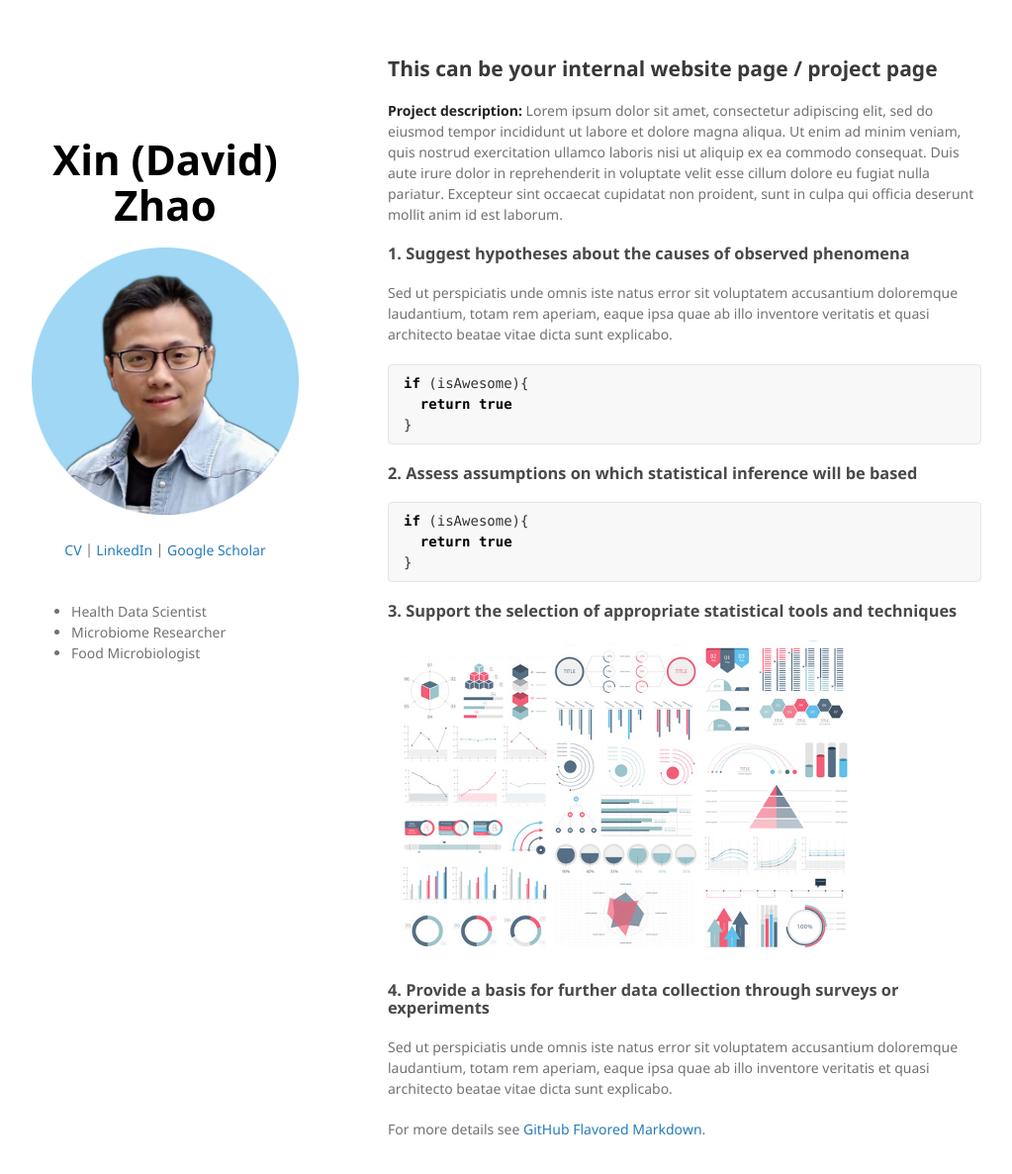
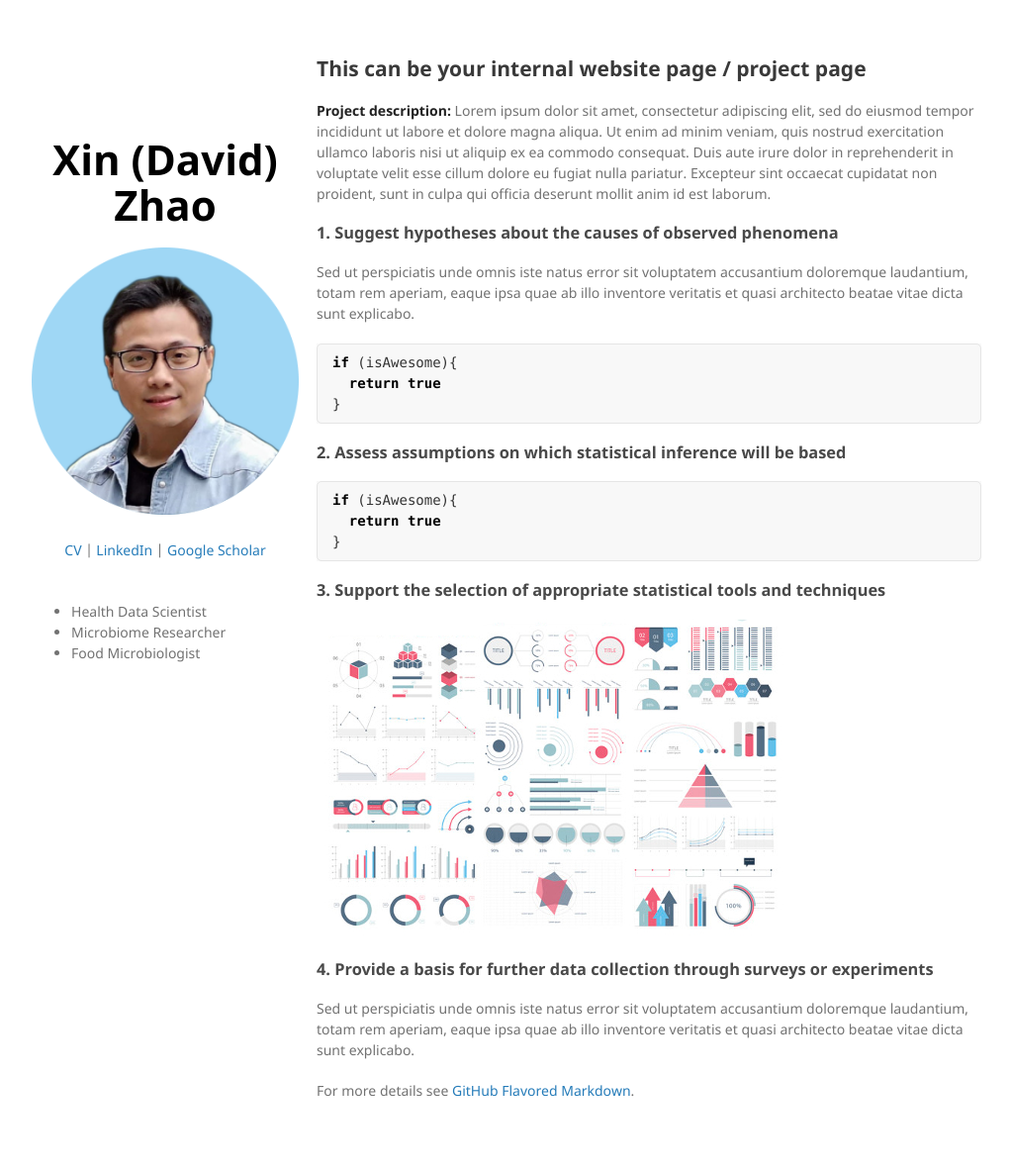
Before and after one commit to davidzhao1015/zhao1015-david.github.io, a Jekyll site: the page built from sample_page.md, in a window 1280 px wide and 1221 px high. Shown: the top 1186 px of the window at 99% size, without its empty margins (128-1151 px from the left). Built offline with Jekyll 4.4.1, drawn with Linux system fonts in a browser that asks for light colours; our own code applies the rules of GitHub Pages for plain Markdown files.

Commit message:
Update jekyll-theme-minimal.scss

```diff
--- a/_sass/jekyll-theme-minimal.scss
+++ b/_sass/jekyll-theme-minimal.scss
@@ -173,7 +173,7 @@ strong {
 }
 
 section {
-  width:600px;
+  width:70%;
   float:right;
   padding-bottom:50px;
 }
```
